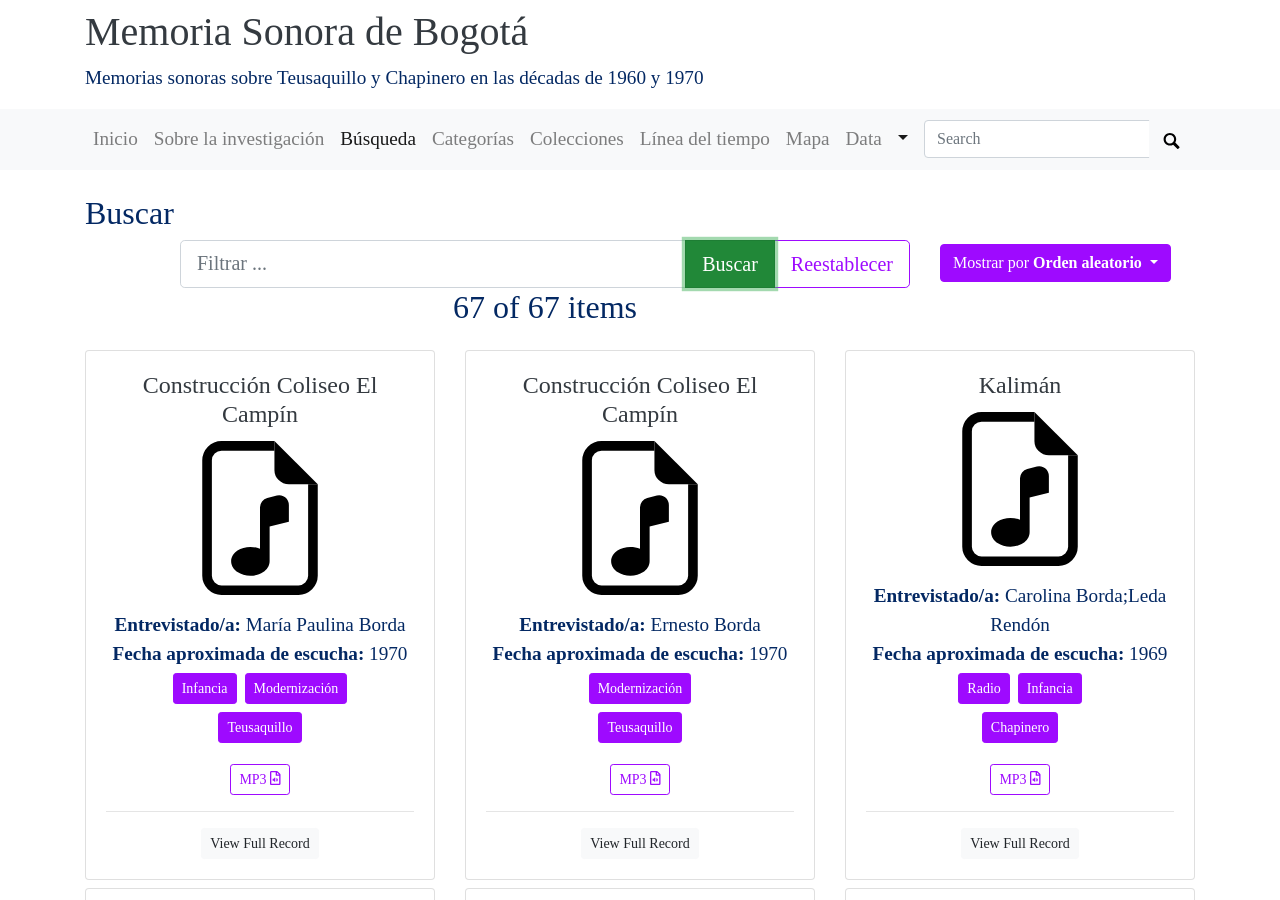
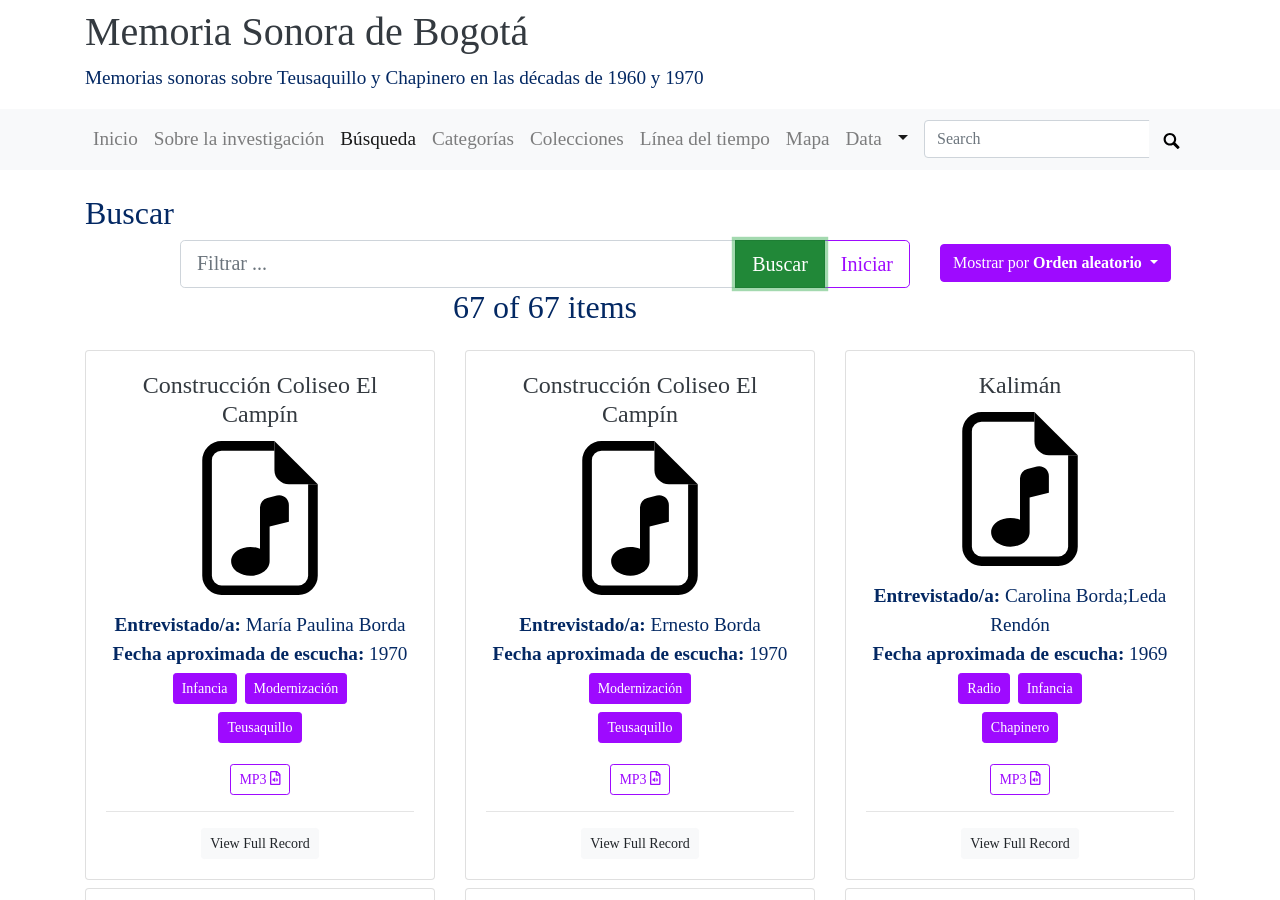
Before and after one commit to lparisb/memoriasonorabogota, a Jekyll site: the page built from pages/browse.md, in a window 1280 px wide and 900 px high. Built offline with Jekyll 4.4.1, drawn with Linux system fonts in a browser that asks for light colours; some web fonts are replaced.

Commit message:
Update browse.html

```diff
--- a/_layouts/browse.html
+++ b/_layouts/browse.html
@@ -11,7 +11,7 @@
             <input type="text" class="form-control form-control-lg" id="quickSearch" placeholder="Filtrar ... " aria-label="Search">
             <div class="input-group-append">
                 <button class="btn btn-success" type="button" title="Filter items" alt="Search" id="goButton" >Buscar</button>
-                <a class="btn btn-outline-secondary filter" href="#" data-filter="">Reestablecer</a>
+                <a class="btn btn-outline-secondary filter" href="#" data-filter="">Iniciar</a>
             </div>
         </div>
         <div class="h2" id="numberOf"></div>
@@ -22,7 +22,7 @@
                 Mostrar por <span class="font-weight-bold" id="sortfilter">Orden aleatorio</span>
             </button>
             <div class="dropdown-menu browse-sort-menu" aria-labelledby="browseSortButton">
-                <button class="dropdown-item browse-sort-item active" data-filter="random">Random</button>
+                <button class="dropdown-item browse-sort-item active" data-filter="random">Aleatorio</button>
                 <button class="dropdown-item browse-sort-item" data-filter="title">Título</button>
                 {% assign sort_options = site.data.config-browse | where_exp: 'i','i.sort_name != nil' %}
                 {% for o in sort_options %}
```
